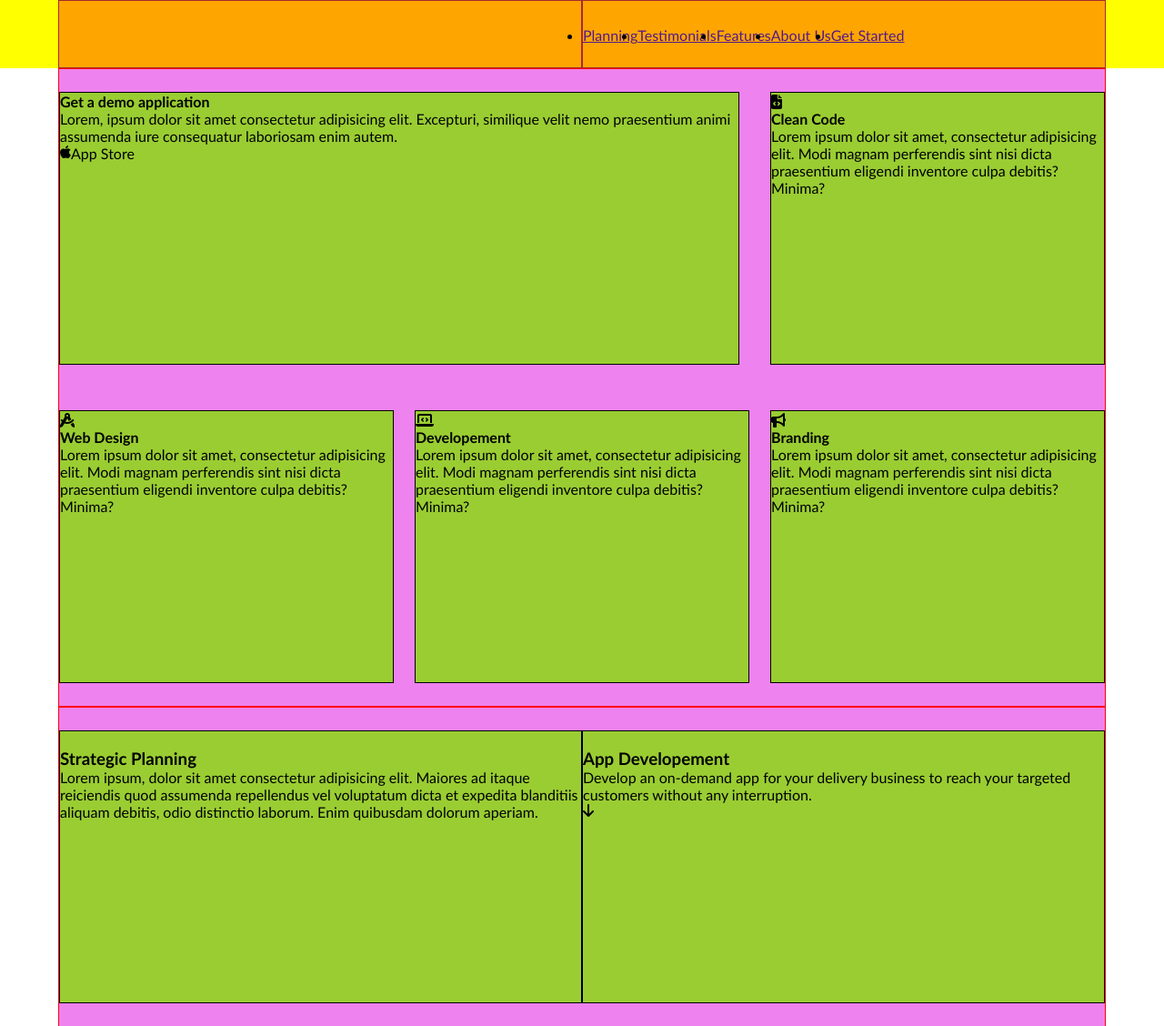
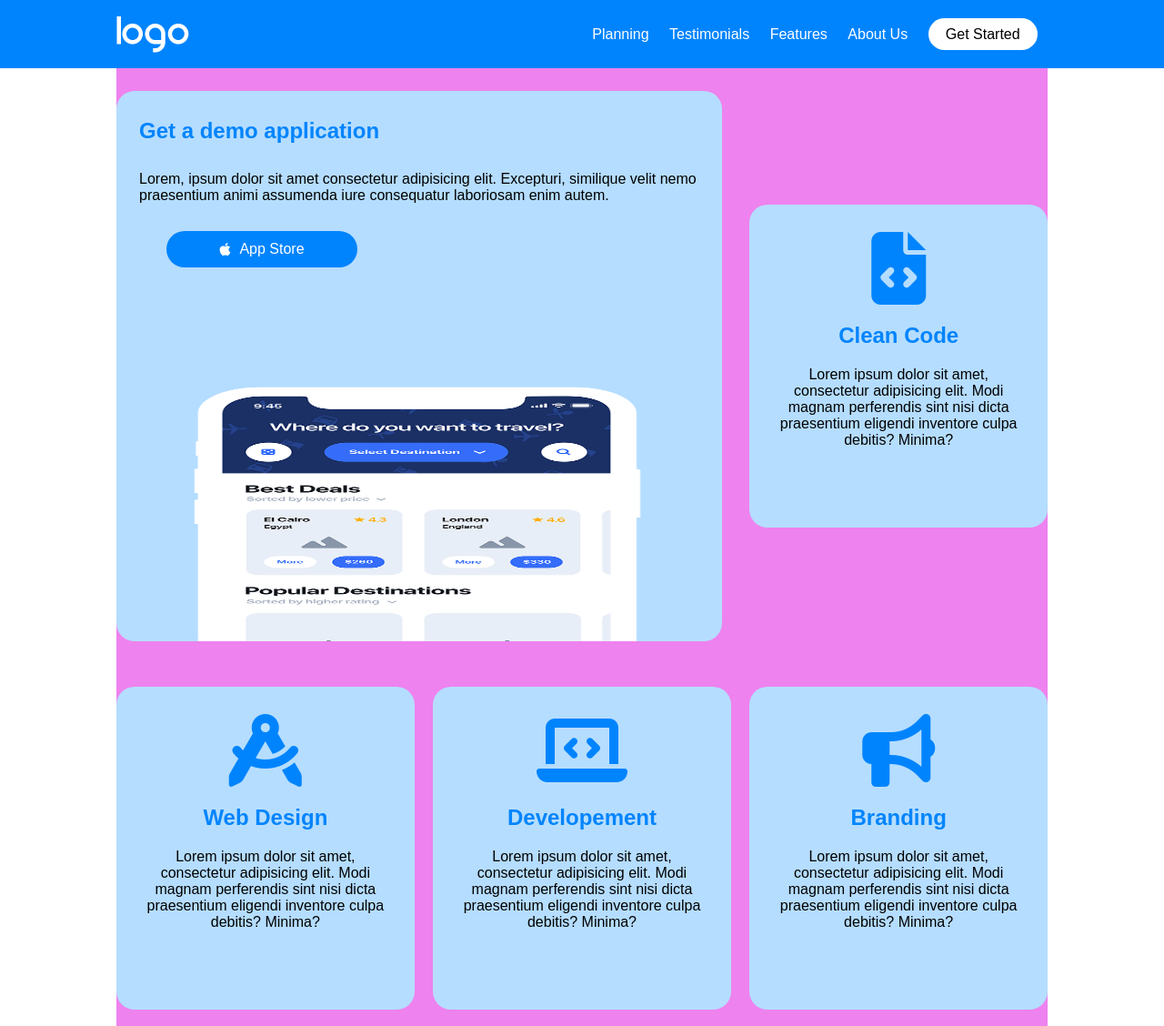
Before and after one commit to Alessandro-Moroni/htmlcss-responsive-layout, a plain HTML site: page index.html in a window 1280 px wide. Shown: the top 1128 px of the page at 91% size. Drawn offline with Linux system fonts and the light colour scheme.

Commit message:
[start]testimonials-section

```diff
--- a/css/style.css
+++ b/css/style.css
@@ -9,7 +9,7 @@
 }
 
 body{
-  font-family: 'Gill Sans', 'Gill Sans MT', Calibri, 'Trebuchet MS', sans-serif;
+  font-family: 'PT Sans', sans-serif;
 }
 
 .container{
@@ -18,44 +18,155 @@ body{
   height: 100%;
   flex-direction: column;
   align-items: center;
-  border: 1px solid red;
-  background-color: rgb(224, 192, 132);
 
 }
 
+.radius{
+  border-radius: 20px;
+}
+
+img{
+  width: 100%;
+  height: 100%;
+}
+
+.img-section{
+  width: 100%;
+  height: 50%;
+  object-fit: contain;
+}
 /* header */
 
 header{
+  width: 100%;
   height: 75px;
-  background-color: yellow;
+  background-color: rgb(0, 132, 253);
+  position: fixed;
+
 }
 .container-header{
   margin: 0 auto;
   width: 90%;
   height: 100%;
+  color: white;
   line-height: 75px;
 
 }
 .container-header .header-50{
   width: 50%;
   height: 100%;
-  border: 1px solid brown;
-  background-color: orange;
+}
+.container-header .header-50 img{
+  object-fit: contain;
+  width: 80px;
+  height: 75px;
 }
 
 header .menu{
   display: none;
+
+}
+
+.right{
+  text-align: right;
+}
+.menu-hamburger{
+  font-size: 1.5rem;
 }
 
 /* main */
-
+main{
+  padding-top: 75px;
+}
 .col{
   width: 90%;
-  height: 300px;
   margin: 25px 0;
-  border: 1px solid black;
-  background-color: yellowgreen;
+  background-color: rgb(181, 221, 255);
+  text-align: center;
 }
+/* prima section */
+.col-65{
+  height: 605px;
+  padding: 30px 25px 0 25px;
+  text-align: start;
+}
+.col-65 .h-50 h4{
+  font-size: 1.5rem;
+  color: rgb(0, 132, 253);
+  padding-bottom: 30px;
+}
+.col-65 .h-50 .apple-button{
+  color: white;
+  height: 40px;
+  width: 210px;
+  background-color: rgb(0, 132, 253);
+  border-radius: 20px;
+  justify-content: center;
+  align-items: center;
+  margin: 30px 0 0 30px;
+}
+.col-65 .h-50 .fa-apple{
+ padding-right: 10px;
+}
+.col-30{
+  height: 355px;
+  padding: 30px;
+}
+.rem-tools{
+  color: rgb(0, 132, 253);
+}
+.rem-tools .fa-solid{
+  font-size: 5rem;
+}
+.rem-tools h4{
+  font-size: 1.5rem;
+  padding-top: 20px;
+}
+.col .h-50{
+  height: 50%;
+}
+/* seconda section */
+
+.container-50{
+  background-color: rgb(149, 147, 230);
+  width: 100%;
+}
+.container-50 .col-50{
+  background-color: rgb(149, 147, 230);
+  color: white;
+  padding: 30px 25px;
+  text-align: start;
+}
+.container-50 .col-50 h3{
+  margin: 40px 0;
+  font-size: 2rem;
+}
+.container-50 .radius{
+  background-color: white;
+  color: black;
+  text-align: center;
+}
+.container-50 .radius .row{
+ justify-content: center;
+}
+.container-50 .radius h3{
+  margin: 20px 0;
+  font-size: 1.5rem;
+}
+.container-50 .radius .arrow{
+  height: 40px;
+  width: 40px;
+  border-radius: 50%;
+  background-color: rgb(149, 147, 230);
+  color: black;
+  margin-top: 20px;
+  justify-content: center;
+  align-items: center;
+
+}
+
+/* terza section */
+
 
 main .container .col .col-40{
   height: 40%;
@@ -157,14 +268,51 @@ footer{
 
 @media screen and (min-width:1200px){
 
+  header .container-header{
+    width: 80%;
+  }
   header .menu{
     display: block;
+  }
+  header .menu ul{
+    justify-content: space-around;
+    align-items: center;
+  }
+  header .menu ul li{
+    list-style: none;
+  }
+  header .menu ul li a{
+    color: white;
+    text-decoration: none;
+  }
+  header .menu ul li a:hover{
+   color: blue;
   }
   header .menu-hamburger{
     display: none;
   }
+  header .menu ul li .button-started{
+    height: 35px;
+    width: 120px;
+    background-color: white;
+    border-radius: 20px;
+    justify-content: center;
+    align-items: center;
+  }
+  header .menu ul li .button-started:hover{
+    background-color: gray;
+  }
+  header .menu ul li .button-started a{
+    color: black;
+  }
+  header .menu ul li .button-started a:hover{
+    color: blue;
+  }
+
+
   .container{
     background-color: violet;
+    width: 80%;
   }
 
   main .container-50{
@@ -174,4 +322,8 @@ footer{
   main .benefits-list .col-1-3{
     width: 30%;
   }
+
+  footer .container-footer{
+    width: 80%;
+  }
 }
```
Also changed, not shown: img/about.jpg (added), img/logo.png (added), img/phone.png (added), img/planning1.png (added), img/planning2.png (added), img/testimonial1.jpg (added), img/testimonial2.jpg (added), img/testimonial3.jpg (added).
